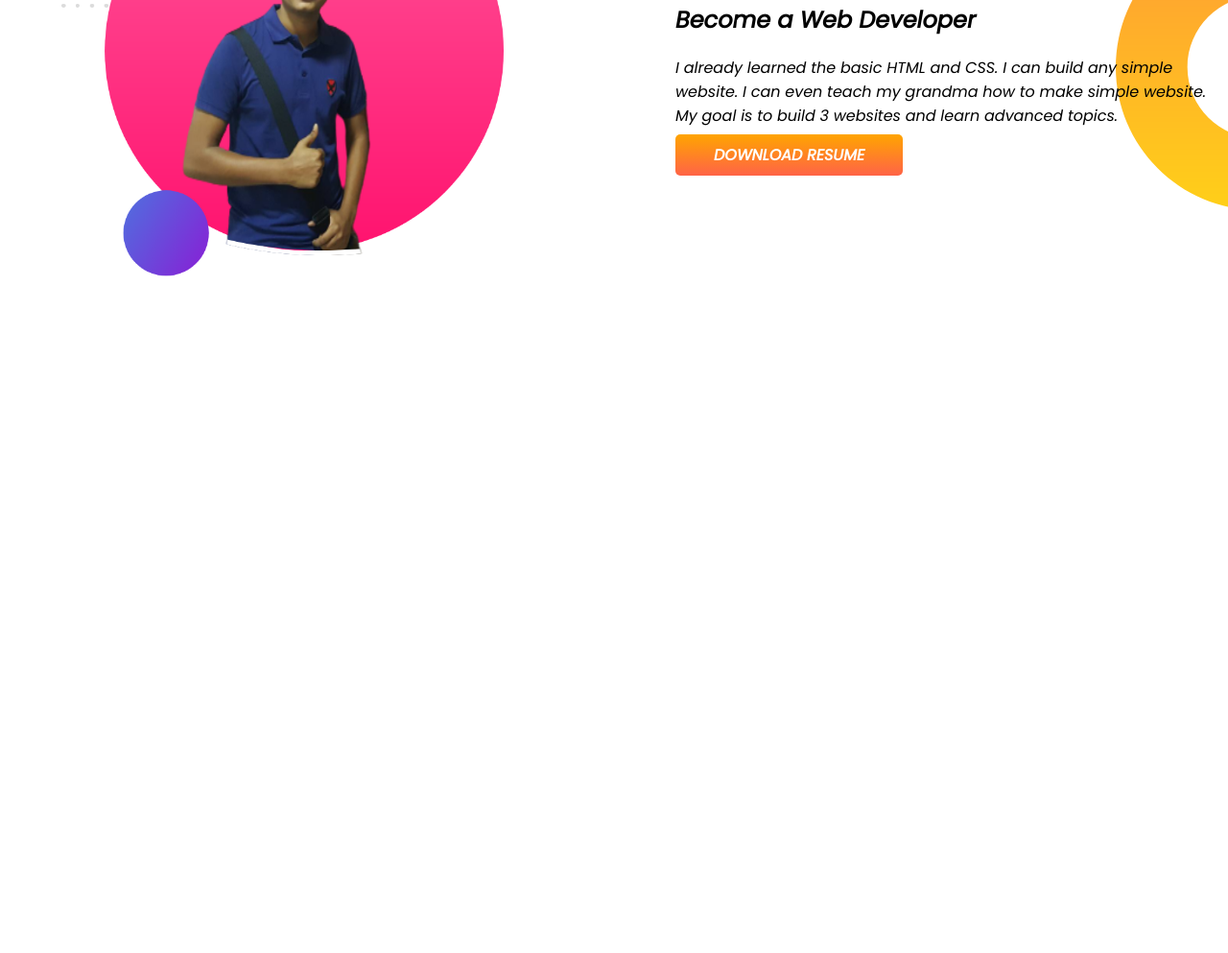
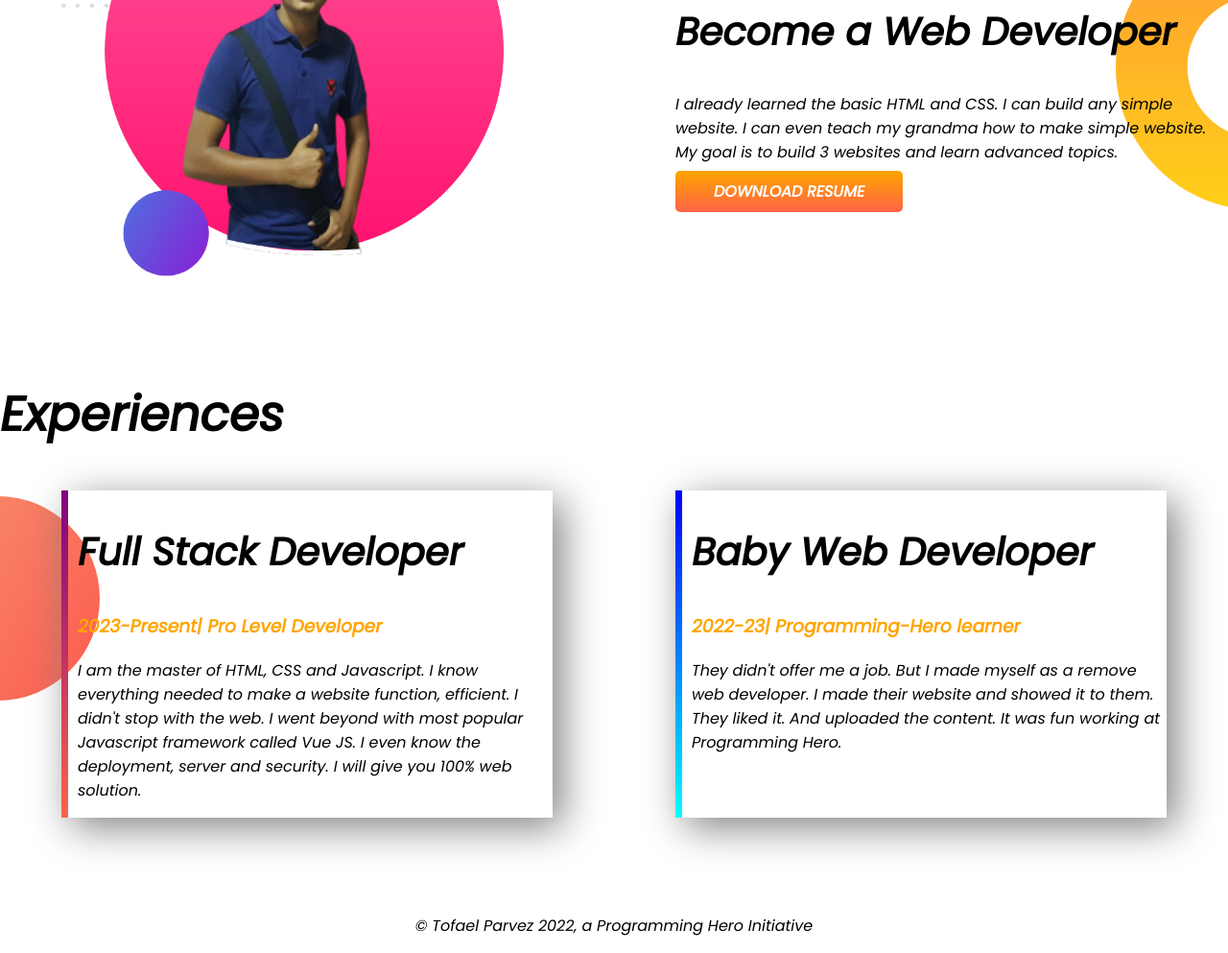
Before and after one commit to TofaelParvez/developer-portfolio, a plain HTML site: page index.html in a window 1280 px wide. Shown: the part 743-1736 px from the top of the page at 96% size. Before the commit the page ends 1138 px from the top, so only its background shows below. Drawn offline with Linux system fonts and the light colour scheme.

Commit message:
footer and experience added

```diff
--- a/index.html
+++ b/index.html
@@ -11,7 +11,7 @@
     <link rel="stylesheet" href="style.css">
 </head>
 <body>
-    <section class="top-banner">
+    <section class="top-banner flexible-container">
         <div class="half-width">
             <h1>Welcome To</h1>
             <h1 ><span class="orange-color">Tofael Parvez</span> World!</h1>
@@ -28,20 +28,37 @@
             <img src="images/tofael.png" alt="">
         </div>
     </section>
-    <section class="dream-big">
+    <section class="dream-big flexible-container">
         <div class="half-width">
             <img src="images/tofael2.png" alt="">
         </div>
         <div class="half-width">
             <h1>Dream Big</h1>
             <h2>Become a Web Developer</h2>
-            <p>I already learned the basic HTML and CSS.
-                I can build any simple website.
-                I can even teach my grandma how to make simple website.
-                My goal is to build 3 websites and learn advanced topics.</p>
-                <a class="link-button" target="_blank" href="https://www.linkedin.com/in/tofaelparvez/">DOWNLOAD RESUME</a>
+            <p>I already learned the basic HTML and CSS. I can build any simple website. I can even teach my grandma how to make simple website. My goal is to build 3 websites and learn advanced topics.</p>
+            <a class="link-button" target="_blank" href="https://www.linkedin.com/in/tofaelparvez/">DOWNLOAD RESUME</a>
         </div>
 
     </section>
+    <section class="experience-area">
+        <h1>Experiences</h1>
+        <div class="flexible-container">
+            <div id="full-stack-experience" class="experience-item">
+                <h2>Full Stack Developer</h2>
+                <h3 class="orange-color">2023-Present| Pro Level Developer</h3>
+                <p>I am the master of HTML, CSS and Javascript. I know everything needed to make a website function, efficient. I didn't stop with the web. I went beyond with most popular Javascript framework called Vue JS. I even know the deployment, server and security. I will give you 100% web solution.</p>
+            </div>
+            <div id="web-dev-experience" class="experience-item">
+                <h2>Baby Web Developer</h2>
+                <h3 class="orange-color">2022-23| Programming-Hero learner</h3>
+                <p>They didn't offer me a job. But I made myself as a remove web developer. I made their website and showed it to them. They liked it. And uploaded the content. It was fun working at Programming Hero.</p>
+            </div>
+        </div>
+
+
+    </section>
+    <footer>
+        <p>© Tofael Parvez 2022, a Programming Hero Initiative</p>
+    </footer>
 </body>
 </html>
--- a/style.css
+++ b/style.css
@@ -5,10 +5,13 @@ body{
 h1{
     font-size: 50px;
 }
+h2{
+    font-size: 40px;
+}
 .orange-color{
     color: orange;
 }
-section{
+.flexible-container{
     display: flex;
     margin-bottom: 100px;
 }
@@ -36,3 +39,29 @@ section{
     background-repeat: no-repeat;
     background-position: right;
 }
+.experience-area{
+    background-image: url(images/exp-bg.png);
+    background-repeat: no-repeat;
+    background-position: left;
+}
+.experience-item{
+    width: 40%;
+    margin-left: 5%;
+    margin-right: 5%;
+    padding-left: 10px;
+    box-shadow: 10px 10px 40px gray;
+    border-left: 10px solid;
+}
+#web-dev-experience{
+    border-left: 7px solid;
+    border-image: linear-gradient(blue, cyan);
+    border-image-slice: 1;
+}
+#full-stack-experience{
+    border-left: 7px solid;
+    border-image: linear-gradient(purple, tomato);
+    border-image-slice: 2;
+}
+footer p{
+    text-align: center;
+}
```
